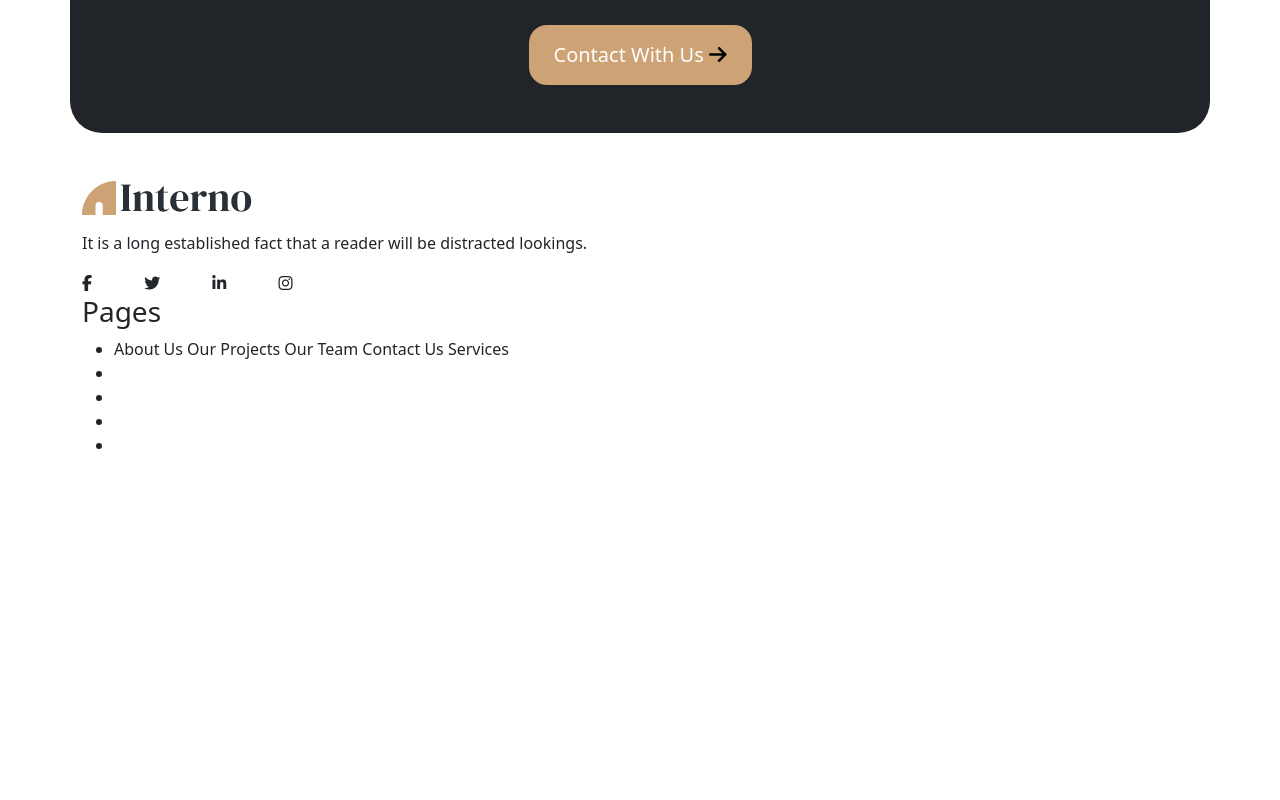
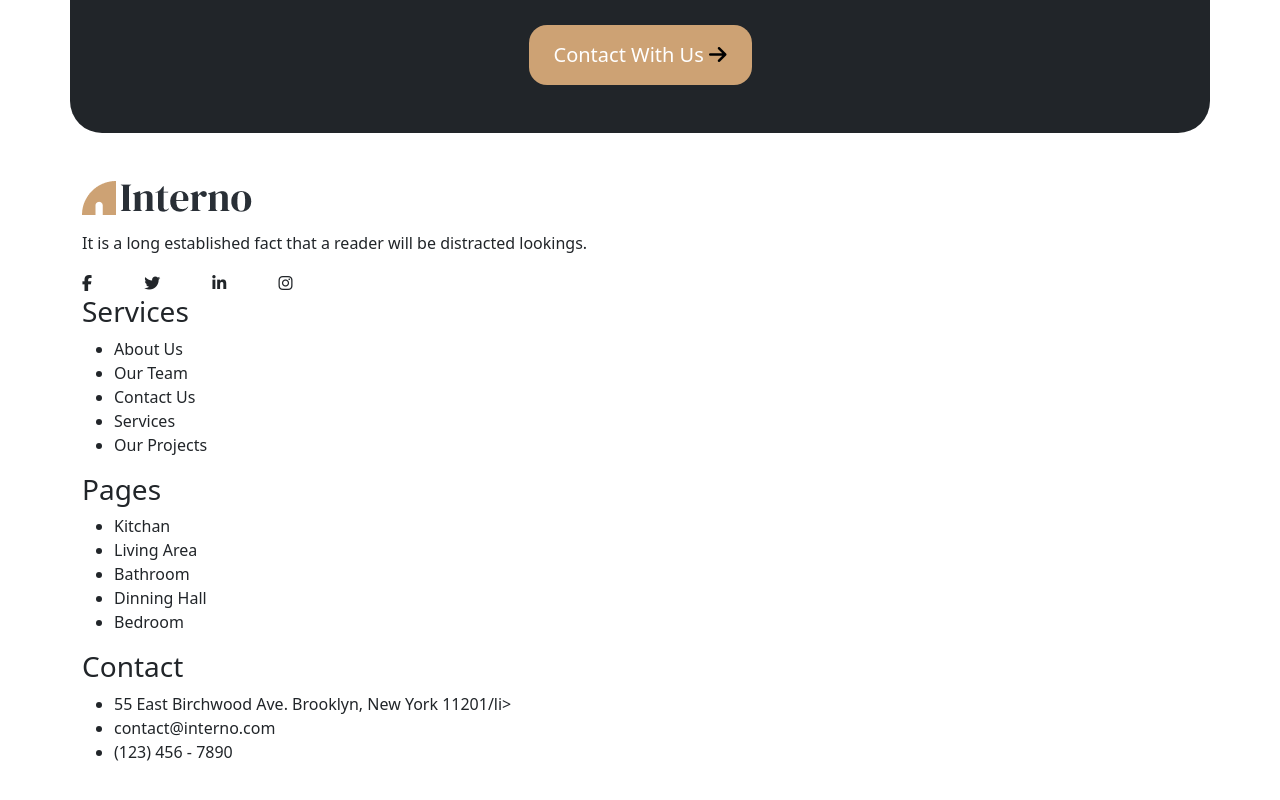
Before and after one commit to abdullah-al-mohammad/interior, a plain HTML site: page index.html in a window 1280 px wide. Shown: the part 5343-6143 px from the top of the page. Before the commit the page ends 5912 px from the top, so only its background shows below. Drawn offline with nearby package versions, Linux system fonts and the light colour scheme.

Commit message:
three new section completed

```diff
--- a/index.html
+++ b/index.html
@@ -344,17 +344,33 @@
             <i class="fa-brands fa-instagram"></i>
            </div>
            <div>
+            <h3>Services</h3>
+            <ul>
+              <li>About Us</li>
+              <li>Our Team</li>
+              <li>Contact Us</li>
+              <li>Services</li>
+              <li>Our Projects</li>
+            </ul>
+           </div>
+
+           <div>
             <h3>Pages</h3>
             <ul>
-              <li>About Us
-                Our Projects
-                Our Team
-                Contact Us
-                Services</li>
-              <li></li>
-              <li></li>
-              <li></li>
-              <li></li>
+              <li>Kitchan</li>
+              <li>Living Area</li>
+              <li>Bathroom</li>
+              <li>Dinning Hall</li>
+              <li>Bedroom</li>
+            </ul>
+           </div>
+
+           <div>
+            <h3>Contact</h3>
+            <ul>
+              <li>55 East Birchwood Ave. Brooklyn, New York 11201/li>
+              <li>contact@interno.com</li>
+              <li> (123) 456 - 7890</li>
             </ul>
            </div>
         </div>
```
